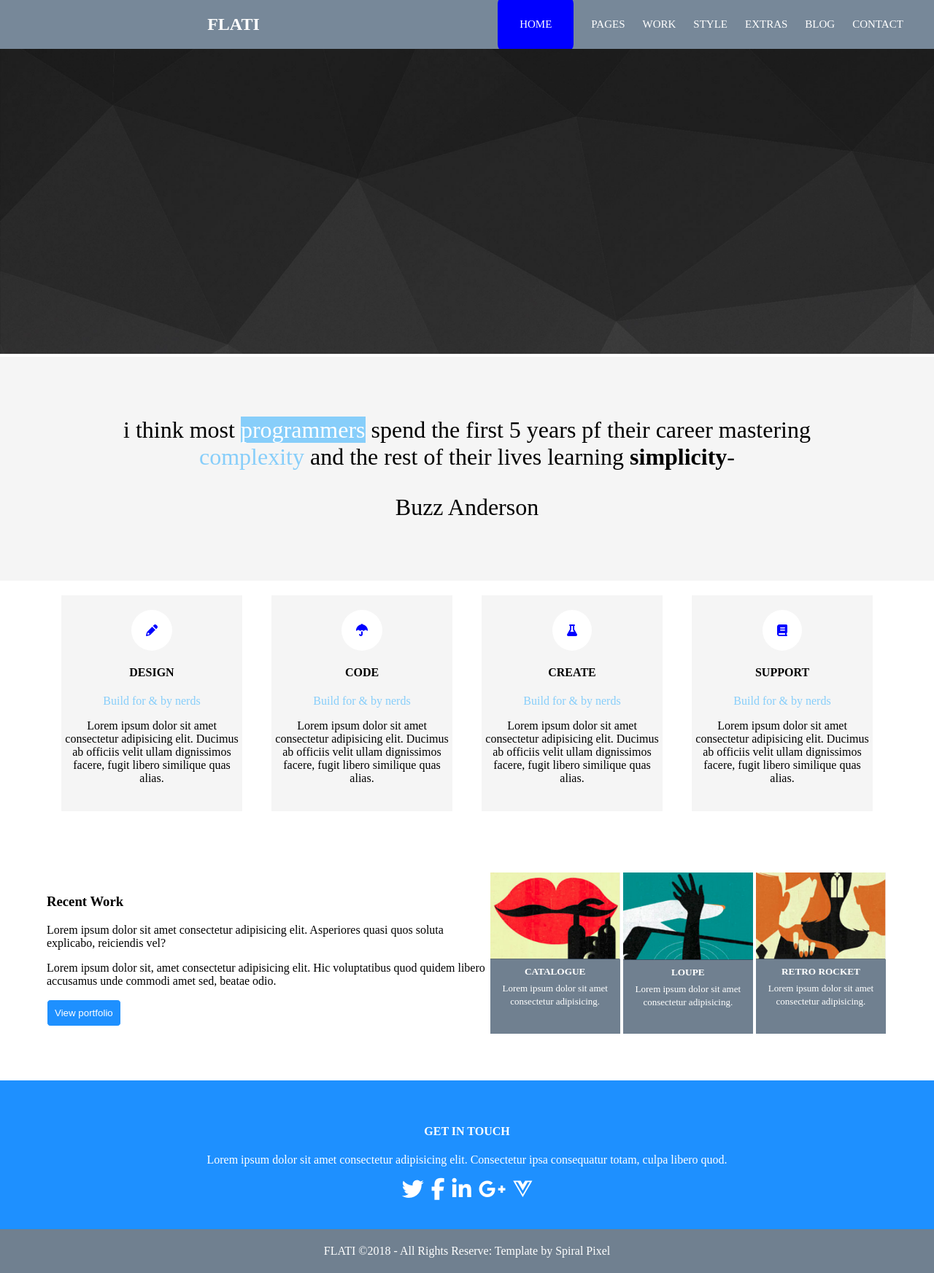
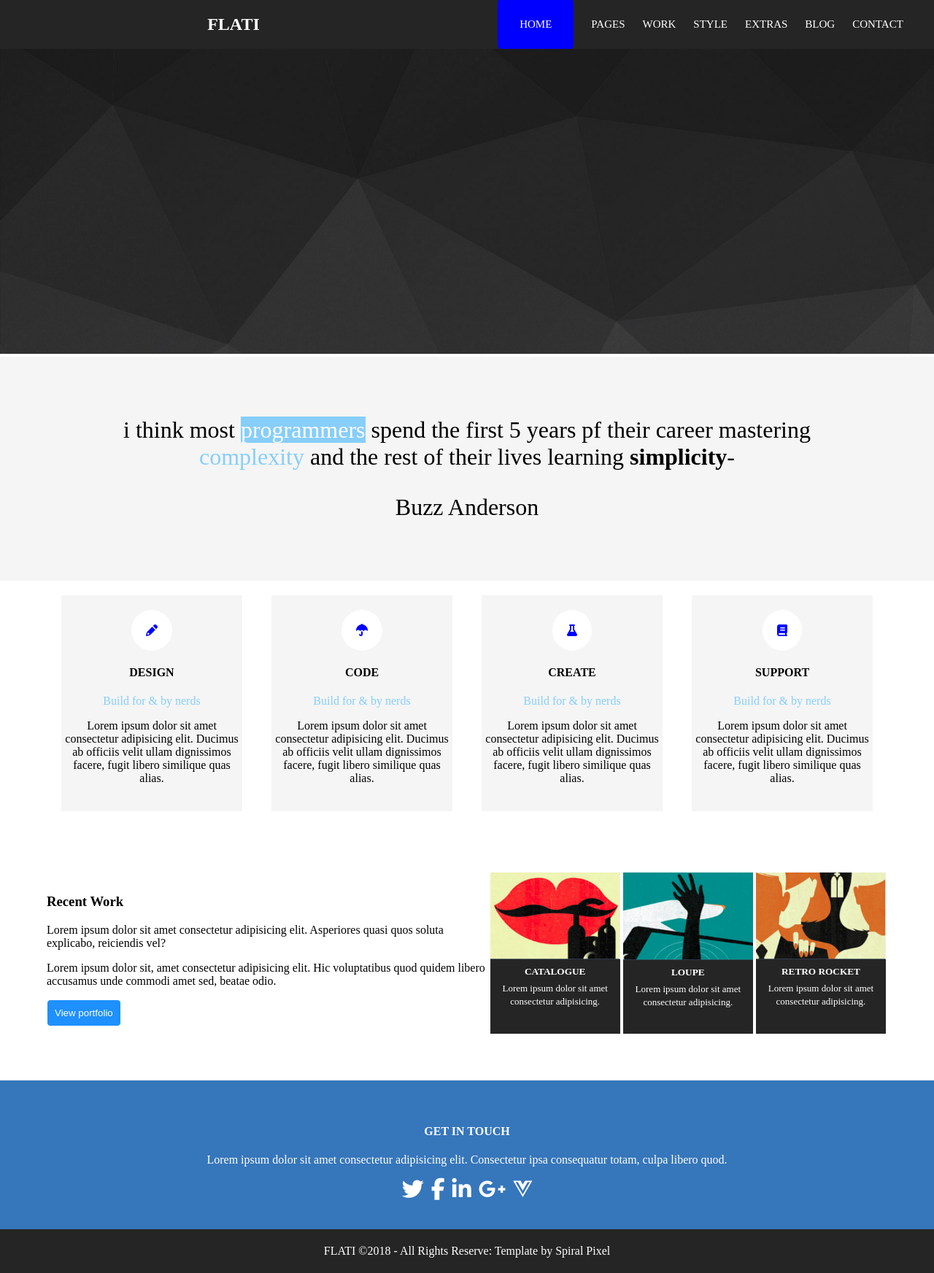
Before and after one commit to Jonathan-HL/Flati-sass, a website: page index.html in a window 1280 px wide. Shown: the whole page at 73% size. Drawn offline with Linux system fonts and the light colour scheme.

Commit message:
Modif fin site

```diff
--- a/src/sass/style.sass
+++ b/src/sass/style.sass
@@ -10,7 +10,7 @@ body
 header
     nav
      display: flex
-     background-color: #778899
+     background-color: #252525
      div
          flex: 1
          text-align: center
@@ -79,7 +79,7 @@ header
             color: white
             padding: 10px 10px
     .color
-        background-color: #708090
+        background-color: #252525
         margin: 0 2px
         color: white
         h5
@@ -92,7 +92,7 @@ header
 footer
     div
         &:first-of-type
-             background-color: #1E90FF
+             background-color: #3676BB
              text-align: center
              color: white
              padding: 40px 0px
@@ -104,7 +104,7 @@ footer
             margin: 0
             padding: 5px
             text-align: center
-            background-color:#708090
+            background-color:#252525
             color: white
 @media screen and (max-width:600px)
     header nav div span
@@ -120,7 +120,6 @@ footer
         margin: 2px 0px
     .sc3 h5, .sc3 span
         padding: 20px
-        justify-content: space-between
 
 @media screen and (min-width: 768px) and (max-width:1024px)
     header nav div span
```
Also changed, not shown: public/css/style.css, 1 other file.
